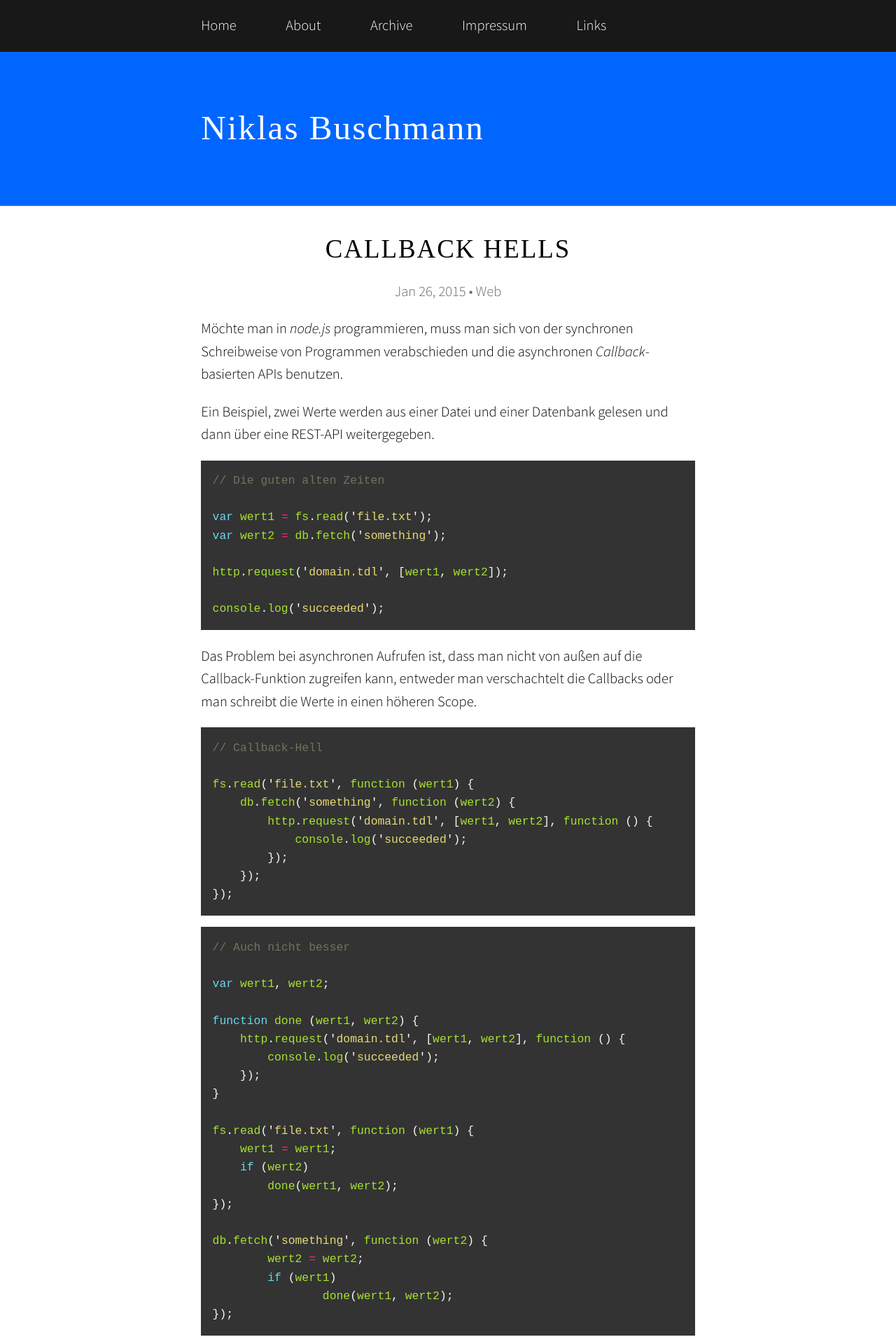
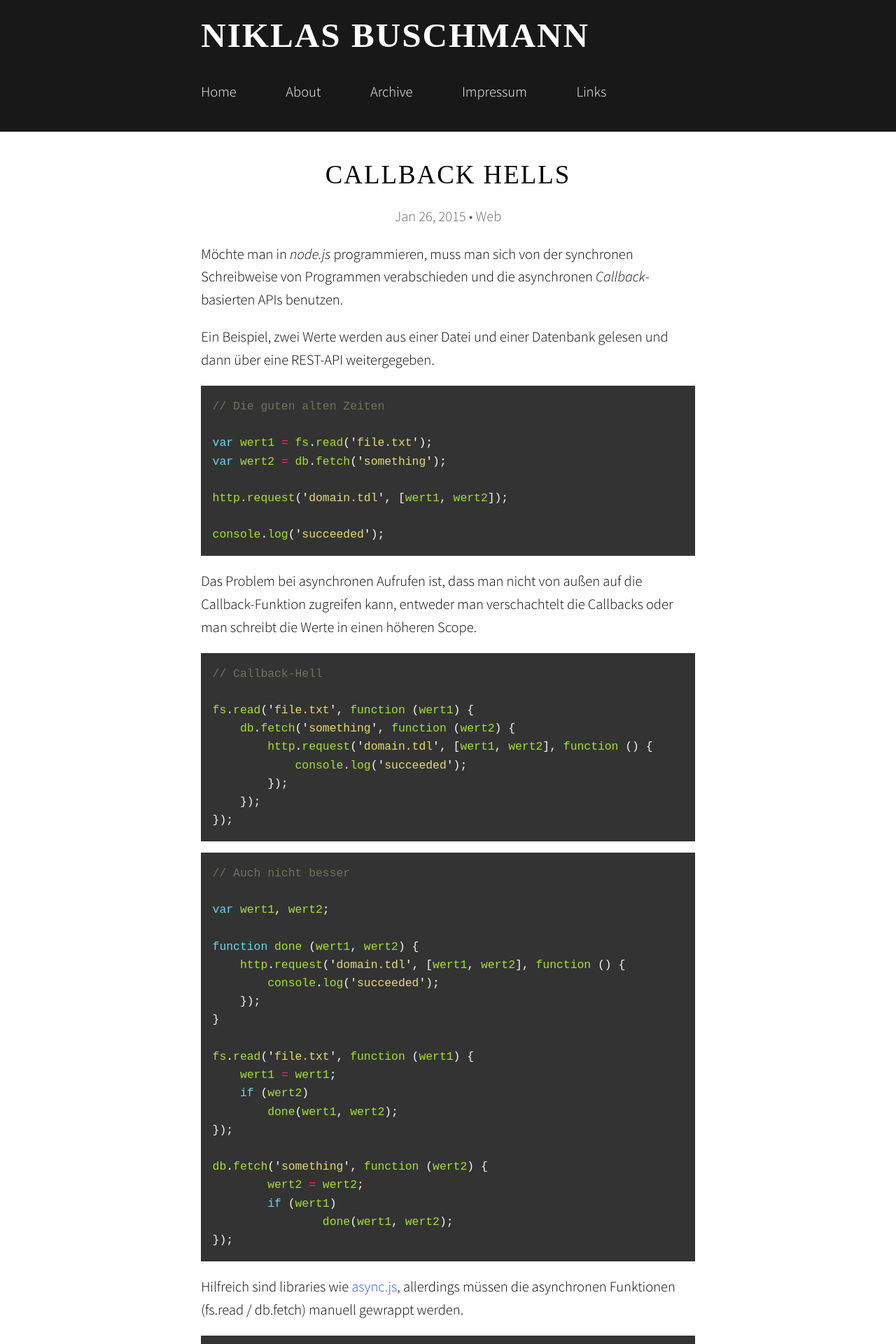
Before and after one commit to wilkistarotieno/wilkistarotieno.github.io, a Jekyll site: the page built from index.html, in a window 1280 px wide. Shown: the top 1920 px of the page at 70% size. Built offline with Jekyll 4.4.1, drawn with Linux system fonts in a browser that asks for light colours; some web fonts are replaced; Markdown is read by kramdown in place of the engine named in the settings; a script that is not in the unit is left out; part of the change alters nothing that is shown.

```diff
--- a/_config.yml
+++ b/_config.yml
@@ -13,7 +13,7 @@ style:
     anchor: "#46f"
     serif-heading: true
     nav: "#181818"
-    headline: "#06f"
+#    headline: "#06f"
     description: "white"
     article:
         odd: "#ffffff"
```
